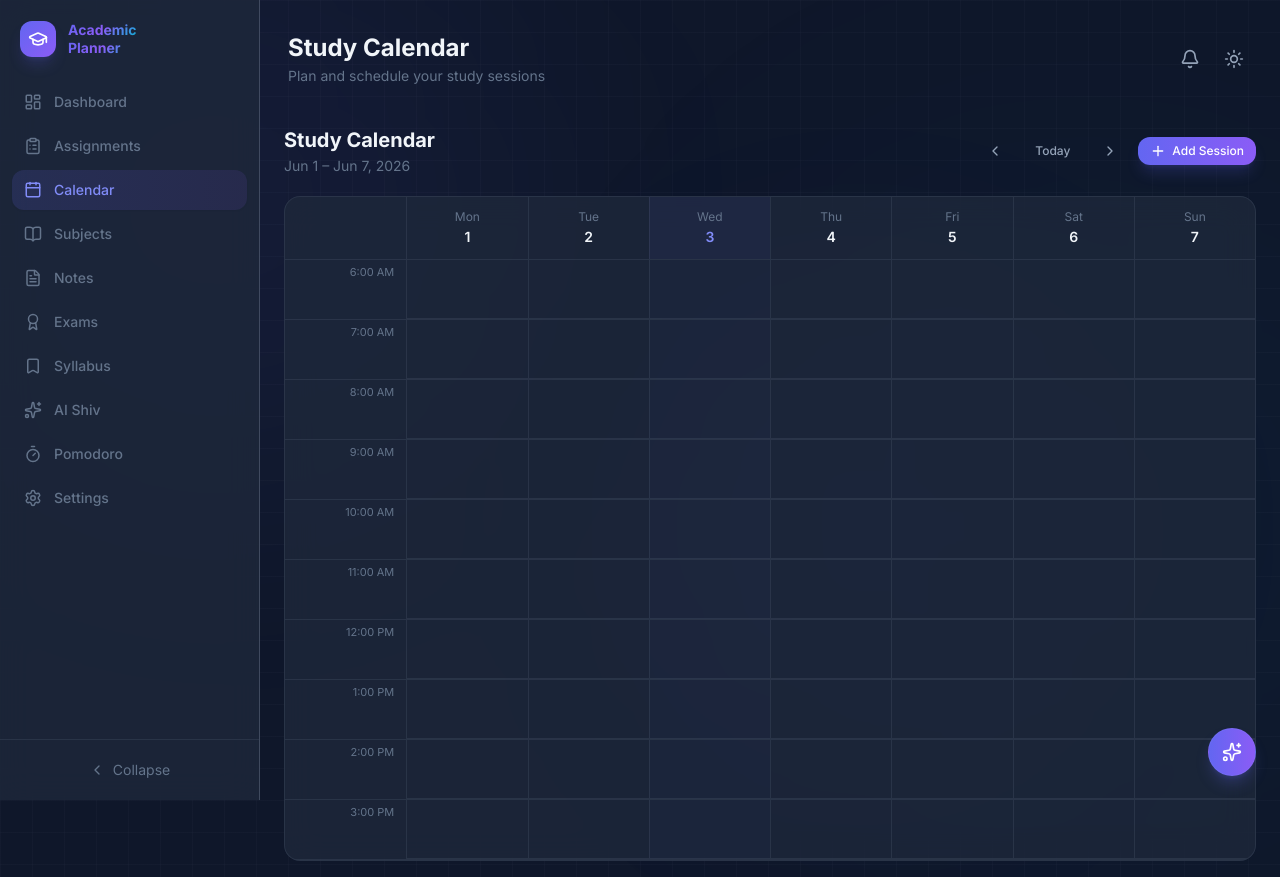
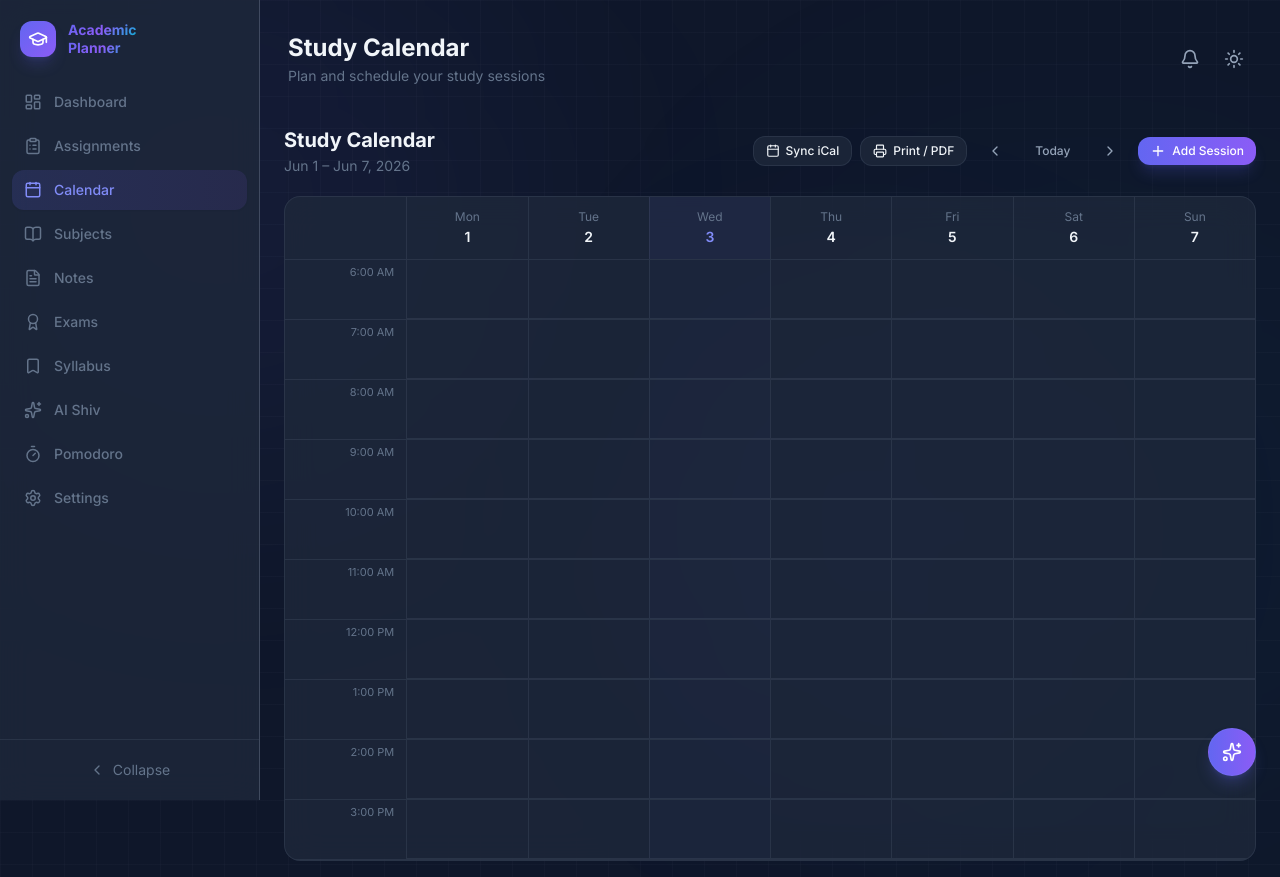
Before and after one commit to shivgupta272007-dotcom/Academic_Planner, a React (Vite) app: page /calendar in a window 1280 px wide. Built offline with nearby package versions, Linux system fonts and the light colour scheme; the HTML template or start-up script is replaced by a standard one.

Commit message:
Implement Google/Apple Calendar sync (iCal ICS export) and PDF print export for weekly plan

```diff
--- a/src/components/calendar/WeeklyCalendar.tsx
+++ b/src/components/calendar/WeeklyCalendar.tsx
@@ -1,5 +1,5 @@
 import { useState, useMemo } from 'react';
-import { ChevronLeft, ChevronRight, Plus, Check, Trash2 } from 'lucide-react';
+import { ChevronLeft, ChevronRight, Plus, Check, Trash2, Calendar, Printer } from 'lucide-react';
 import { useApp } from '../../contexts/AppContext';
 import Modal from '../ui/Modal';
 import Button from '../ui/Button';
@@ -16,10 +16,13 @@ import {
 } from '../../utils/dates';
 import { HOURS_OF_DAY } from '../../utils/constants';
 import type { StudySession } from '../../types';
+import { exportToICS } from '../../utils/ics';
 
 export default function WeeklyCalendar() {
   const {
     studySessions,
+    exams,
+    subjects,
     getSubjectById,
     addStudySession,
     updateStudySession,
@@ -86,7 +89,25 @@ export default function WeeklyCalendar() {
             {format(weekDays[0], 'MMM d')} – {format(weekDays[6], 'MMM d, yyyy')}
           </p>
         </div>
-        <div className="flex items-center gap-2">
+        <div className="flex items-center gap-2 no-print">
+          <Button
+            variant="secondary"
+            size="sm"
+            onClick={() => exportToICS(studySessions, exams, subjects)}
+            icon={<Calendar size={14} />}
+            title="Sync schedule to Google Calendar, Outlook, or Apple iCal"
+          >
+            Sync iCal
+          </Button>
+          <Button
+            variant="secondary"
+            size="sm"
+            onClick={() => window.print()}
+            icon={<Printer size={14} />}
+            title="Export weekly plan as PDF or print"
+          >
+            Print / PDF
+          </Button>
           <Button
             variant="ghost"
             size="sm"
--- a/src/index.css
+++ b/src/index.css
@@ -239,3 +239,74 @@
     scrollbar-width: none;
   }
 }
+
+/* Print styles for export to PDF/Printing */
+@media print {
+  html, body {
+    background: white !important;
+    color: #0f172a !important;
+    font-size: 11px !important;
+  }
+
+  /* Hide navigation, headers, bells, buttons, and floating summoning button */
+  aside,
+  header,
+  .floating-ai-summon,
+  .reminder-bell,
+  button,
+  select,
+  .no-print {
+    display: none !important;
+  }
+
+  /* Ensure the workspace takes full paper width */
+  main {
+    margin: 0 !important;
+    padding: 0 !important;
+    width: 100% !important;
+    max-width: 100% !important;
+  }
+
+  /* Remove glass effects and render clean background blocks */
+  .glass-card {
+    background: white !important;
+    color: #0f172a !important;
+    border: 1px solid #cbd5e1 !important;
+    box-shadow: none !important;
+    backdrop-filter: none !important;
+    -webkit-backdrop-filter: none !important;
+  }
+
+  /* Retain colors for subject badges and borders during print */
+  * {
+    -webkit-print-color-adjust: exact !important;
+    print-color-adjust: exact !important;
+  }
+
+  /* Expand time slot container to print fully without scrollbars */
+  .max-h-\[600px\] {
+    max-height: none !important;
+    overflow: visible !important;
+  }
+
+  /* Clean up grid layout borders and headers */
+  .grid-cols-8 {
+    border-color: #cbd5e1 !important;
+  }
+
+  .border-b {
+    border-bottom-color: #cbd5e1 !important;
+  }
+
+  .border-l {
+    border-left-color: #cbd5e1 !important;
+  }
+
+  .text-\[var\(--color-text-muted\)\] {
+    color: #64748b !important;
+  }
+
+  .text-\[var\(--color-text-primary\)\] {
+    color: #0f172a !important;
+  }
+}
--- /dev/null
+++ b/src/utils/ics.ts
@@ -0,0 +1,87 @@
+import type { StudySession, Exam, Subject } from '../types';
+
+export function exportToICS(sessions: StudySession[], exams: Exam[], subjects: Subject[]) {
+  // Setup Calendar Headers (Standard RFC 5545 format)
+  let icsContent = [
+    'BEGIN:VCALENDAR',
+    'VERSION:2.0',
+    'PRODID:-//Academic Planner//Study Assistant//EN',
+    'CALSCALE:GREGORIAN',
+    'METHOD:PUBLISH'
+  ].join('\r\n') + '\r\n';
+
+  // Format YYYY-MM-DD and HH:MM to UTC ICS format: YYYYMMDDTHHMMSSZ
+  const formatICSDate = (dateStr: string, timeStr: string = '09:00', durationMinutes: number = 60) => {
+    const [hh, mm] = timeStr.split(':').map(Number);
+    const year = Number(dateStr.substring(0, 4));
+    const month = Number(dateStr.substring(5, 7)) - 1;
+    const day = Number(dateStr.substring(8, 10));
+
+    // Convert local study session date/time into a Date object
+    const startDate = new Date(year, month, day, hh, mm, 0);
+    const endDate = new Date(startDate.getTime() + durationMinutes * 60 * 1000);
+
+    const toUTCString = (d: Date) => {
+      return d.toISOString().replace(/[-:]/g, '').split('.')[0] + 'Z';
+    };
+
+    return {
+      start: toUTCString(startDate),
+      end: toUTCString(endDate)
+    };
+  };
+
+  // 1. Process Study Sessions
+  sessions.forEach((s) => {
+    const subject = subjects.find(sub => sub.id === s.subjectId);
+    const { start, end } = formatICSDate(s.date, s.startTime, s.duration);
+    const title = `${subject?.icon || '⚡'} Session: ${s.title || subject?.name || 'Study Block'}`;
+    const description = `Subject: ${subject?.name || 'General'}\nStatus: ${s.status}\nLogged Duration: ${s.duration} minutes`;
+
+    icsContent += [
+      'BEGIN:VEVENT',
+      `UID:session-${s.id}@academic-planner`,
+      `DTSTAMP:${start}`,
+      `DTSTART:${start}`,
+      `DTEND:${end}`,
+      `SUMMARY:${title}`,
+      `DESCRIPTION:${description}`,
+      'END:VEVENT'
+    ].join('\r\n') + '\r\n';
+  });
+
+  // 2. Process Exams
+  exams.forEach((e) => {
+    const subject = subjects.find(sub => sub.id === e.subjectId);
+    // Default exam slot is 2 hours (120 minutes)
+    const { start, end } = formatICSDate(e.date, e.time, 120);
+    const title = `🚨 EXAM: ${e.title} (${subject?.name || 'Course'})`;
+    const description = `Exam Details:\nSubject: ${subject?.name || 'General'}\nRoom: ${e.room || 'Online/TBD'}\nNotes: ${e.notes || ''}`;
+    const location = e.room || '';
+
+    icsContent += [
+      'BEGIN:VEVENT',
+      `UID:exam-${e.id}@academic-planner`,
+      `DTSTAMP:${start}`,
+      `DTSTART:${start}`,
+      `DTEND:${end}`,
+      `SUMMARY:${title}`,
+      `DESCRIPTION:${description}`,
+      location ? `LOCATION:${location}` : '',
+      'END:VEVENT'
+    ].filter(Boolean).join('\r\n') + '\r\n';
+  });
+
+  icsContent += 'END:VCALENDAR';
+
+  // Trigger browser download of .ics calendar file
+  const blob = new Blob([icsContent], { type: 'text/calendar;charset=utf-8' });
+  const url = URL.createObjectURL(blob);
+  const link = document.createElement('a');
+  link.href = url;
+  link.download = `academic-planner-${new Date().toISOString().split('T')[0]}.ics`;
+  document.body.appendChild(link);
+  link.click();
+  document.body.removeChild(link);
+  URL.revokeObjectURL(url);
+}
```
